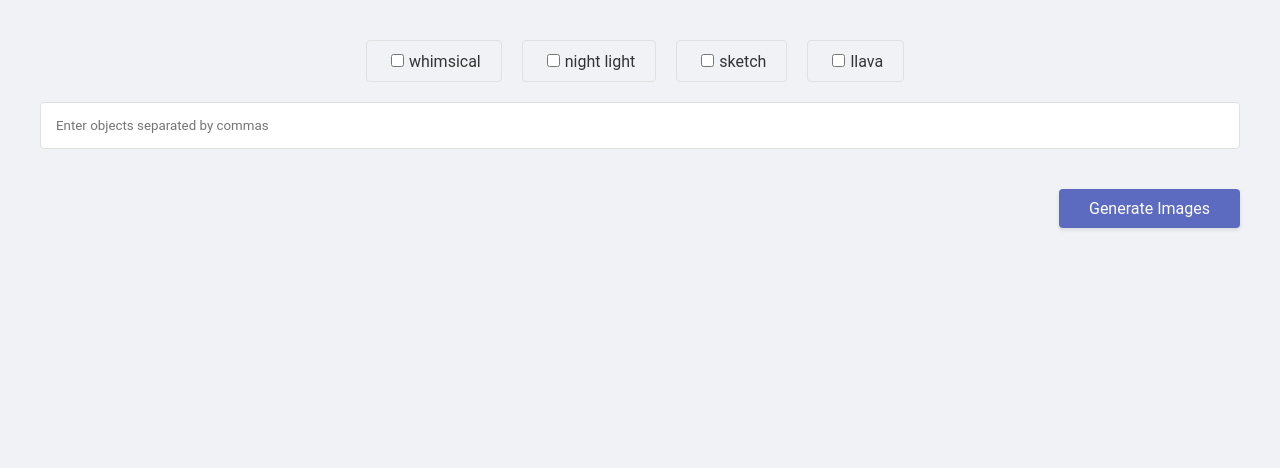
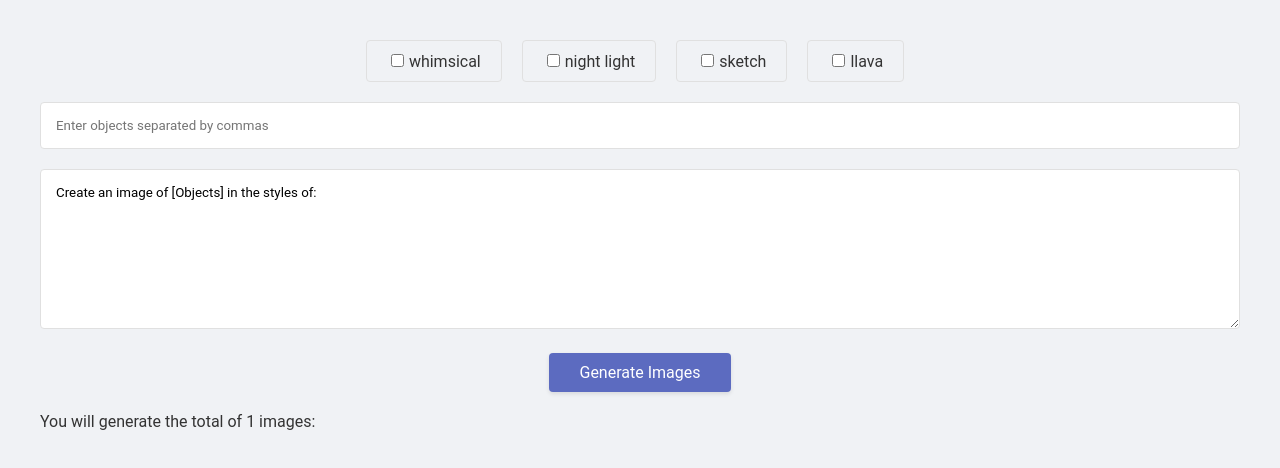
Before and after one commit to krisograbek/iza-dalle-render, a React (Create React App) app in the folder client/: page / in a window 1280 px wide. Shown: the top 468 px of the page. Built offline with nearby package versions, Linux system fonts and the light colour scheme.

Commit message:
add prompt to edit, display images

```diff
--- a/client/package.json
+++ b/client/package.json
@@ -2,6 +2,7 @@
   "name": "client",
   "version": "0.1.0",
   "private": true,
+  "proxy": "http://localhost:5000/",
   "dependencies": {
     "@testing-library/jest-dom": "^5.17.0",
     "@testing-library/react": "^13.4.0",
--- a/client/src/App.js
+++ b/client/src/App.js
@@ -1,5 +1,5 @@
 // src/App.js
-import React, { useState } from 'react';
+import React, { useEffect, useState } from 'react';
 import { GlobalStyle } from './GlobalStyle';
 import StyleSelector from './components/StyleSelector';
 import ObjectInput from './components/ObjectInput';
@@ -8,41 +8,58 @@ import GenerateButton from './components/GenerateButton';
 import { generateImages } from './services/api';
 
 import stylesData from './data/styles.json'; // Assuming you have a styles.json file in the assets directory
+import PromptInput from './components/PromptInput';
 
 function App() {
   const [selectedStyles, setSelectedStyles] = useState([]);
   const [objects, setObjects] = useState('');
   const [images, setImages] = useState([]);
+  const [promptTemplate, setPromptTemplate] = useState("Create an image of [Objects] in the styles of: ");
+  const [editablePrompt, setEditablePrompt] = useState("");
+
+  const [info, setInfo] = useState("")
+
+  useEffect(() => {
+    // Update the editable prompt when selected styles or objects change
+    const stylesText = selectedStyles.join(', ');
+    // const objectsText = objects.join('; ');
+    setInfo(`You will generate the total of ${objects.split(";").length} images: `)
+    setEditablePrompt(`${promptTemplate} ${stylesText}`);
+  }, [promptTemplate, selectedStyles, objects]);
+
+  useEffect(() => { }, [images])
+
 
   const onSelectStyle = (event) => {
     const styleName = event.target.value;
     setSelectedStyles(prevSelectedStyles => {
-      // Check if the style is already selected
-      if (prevSelectedStyles.includes(styleName)) {
-        // If it is, remove it from the array
-        return prevSelectedStyles.filter(style => style !== styleName);
-      } else {
-        // If it's not, add it to the array
-        return [...prevSelectedStyles, styleName];
-      }
+      return prevSelectedStyles.includes(styleName)
+        ? prevSelectedStyles.filter(style => style !== styleName)
+        : [...prevSelectedStyles, styleName];
     });
   };
 
 
   const onGenerate = async () => {
     // Construct the prompt using the selected styles and objects
-    const prompt = `Create an image in the combination of styles: ${selectedStyles.join(', ')} with objects: ${objects}`;
-    console.log('selectedStyles.join', selectedStyles.join(', '))
-    console.log('objects', objects)
-    try {
-      const generatedImages = await generateImages(prompt);
-      setImages(generatedImages);
-      console.log(images)
-    } catch (error) {
-      // Handle errors here
-      console.error('Failed to generate images:', error);
+    const listOfObjects = objects.split("; ")
+    const generatedImages = []
+    console.log(listOfObjects)
+    for (const object of listOfObjects) {
+      // const prompt = `Create an image of ${object} in the styles of ${selectedStyles.join(', ')}`;
+      try {
+        const generatedImage = await generateImages(editablePrompt, object);
+        generatedImages.push(generatedImage);
+      } catch (error) {
+        // Handle errors here
+        console.error('Failed to generate images:', error);
+      }
     }
+    setImages(generatedImages);
+    console.log(generatedImages)
+    console.log(images)
   };
+
 
   return (
     <>
@@ -50,8 +67,10 @@ function App() {
       <div className="App">
         <StyleSelector styles={stylesData} onSelectStyle={onSelectStyle} selectedStyles={selectedStyles} />
         <ObjectInput objects={objects} setObjects={setObjects} />
+        <PromptInput prompt={editablePrompt} setPrompt={setEditablePrompt} />
         <GenerateButton onGenerate={onGenerate} />
-        {/* <ImageDisplay images={images} /> */}
+        <span>{info}</span>
+        <ImageDisplay images={images} />
       </div>
     </>
   );
--- a/client/src/components/GenerateButton.js
+++ b/client/src/components/GenerateButton.js
@@ -6,13 +6,14 @@ import { theme } from '../GlobalStyle';
 const GenerateButtonStyled = styled.button`
   background-color: ${theme.primaryColor};
   color: white;
-  float: right;
   padding: 10px 30px;
-  margin: 20px 0;
+  margin: 20px auto; // Centers the button horizontally
+  display: block; // This makes the button a block-level element, which can help with centering
   border: none;
   border-radius: ${theme.borderRadius};
   font-size: 16px;
   box-shadow: 0 2px 4px rgba(0, 0, 0, 0.1);
+  cursor: pointer; // It's good practice to indicate that the button is clickable
 
   &:hover {
     background-color: ${theme.accentColor};
@@ -22,6 +23,9 @@ const GenerateButtonStyled = styled.button`
     box-shadow: inset 0 2px 4px rgba(0, 0, 0, 0.2);
   }
 `;
+
+// The rest of your GenerateButton component remains the same
+
 
 // Rest of the GenerateButton component...
 
--- a/client/src/components/ImageDisplay.js
+++ b/client/src/components/ImageDisplay.js
@@ -9,22 +9,27 @@ const ImageDisplayContainer = styled.div`
   flex-wrap: wrap;
   gap: 10px;
   margin-top: 20px;
+  justify-content: center; // This will center the images in their container
 `;
 
 const StyledImage = styled.img`
-  max-width: 100%;
+  max-width: 100%; // Control the size of the images (could be in pixels or percentages)
+  width: auto; // This will maintain the aspect ratio of the images
+  height: auto; // This will maintain the aspect ratio of the images
+  max-height: 300px; // Optional: limit the height of images if they are too tall
   border-radius: ${theme.borderRadius};
   box-shadow: 0 2px 4px rgba(0, 0, 0, 0.1);
 `;
 
-// Rest of the ImageDisplay component...
+// The rest of your ImageDisplay component remains the same
+
 
 const ImageDisplay = ({ images }) => {
   return (
     <ImageDisplayContainer>
       {/* Map over images and render them */}
       {images.map((image, index) => (
-        <StyledImage key={index} src={image.url} alt={`Generated Style ${index}`} />
+        <StyledImage key={index} src={image.url} alt={`Trouble opening ${image.url}`} />
       ))}
     </ImageDisplayContainer>
   );
--- /dev/null
+++ b/client/src/components/PromptInput.js
@@ -0,0 +1,32 @@
+import React from 'react';
+import styled from 'styled-components';
+
+import { theme } from '../GlobalStyle';
+
+const PromptInputContainer = styled.div`
+  margin-bottom: 20px;
+`;
+
+const PromptInputField = styled.textarea`
+  width: 100%;
+  height: 160px;
+  padding: 15px;
+  border: 1px solid ${theme.borderColor};
+  border-radius: ${theme.borderRadius};
+  box-sizing: border-box;
+`;
+
+const PromptInput = ({ prompt, setPrompt }) => {
+  return (
+    <PromptInputContainer>
+      <PromptInputField
+        type="text"
+        placeholder="Your Prompt"
+        value={prompt}
+        onChange={(e) => setPrompt(e.target.value)}
+      />
+    </PromptInputContainer>
+  );
+};
+
+export default PromptInput;
--- a/client/src/services/api.js
+++ b/client/src/services/api.js
@@ -1,21 +1,23 @@
 // Replace this with the actual API URL
 const API_URL = 'http://localhost:5000';
 
-export const generateImages = async (prompt) => {
+export const generateImages = async (prompt, object) => {
+  const fullPrompt = `${prompt} \n\n[Objects]: ${object}`
   try {
     const response = await fetch(`${API_URL}/generate`, {
       method: 'POST',
       headers: {
         'Content-Type': 'application/json',
       },
-      body: JSON.stringify({ prompt }),
+      body: JSON.stringify({ prompt: fullPrompt }),
     });
 
     if (!response.ok) {
       throw new Error('Network response was not ok');
     }
-    const images = await response.json()
-    return images;
+    const data = await response.json()
+    console.log('response', data)
+    return data;
   } catch (error) {
     console.error('There has been a problem with your fetch operation:', error);
     throw error;
```
Also changed, not shown: 1 other file (tests, documents, lock files or other folders).
